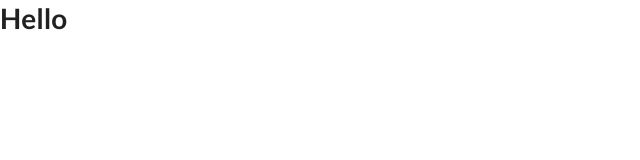
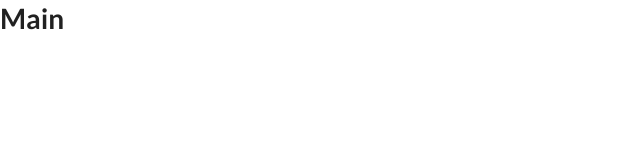
Before and after one commit to dhl1337/CodeFit, a React app: page / in a window 1280 px wide. Shown: the top 160 px of the page, without its empty margins (0-640 px from the left). Built offline with nearby package versions, Linux system fonts and the light colour scheme.

Commit message:
route is finally working

```diff
--- a/app/App.js
+++ b/app/App.js
@@ -1,9 +1,9 @@
 import React from 'react';
 import ReactDOM from 'react-dom';
-import { Router, browserHistory } from 'react-router';
+import { Router, hashHistory } from 'react-router';
 import routes from './config/routes';
 
 ReactDOM.render(
-    <Router history={browserHistory}>{routes}</Router>,
+    <Router history={hashHistory}>{routes}</Router>,
     document.getElementById('app')
 );
--- a/app/components/Main.js
+++ b/app/components/Main.js
@@ -4,7 +4,7 @@ class Main extends React.Component {
     render() {
         return (
             <div>
-                <h1>Hello</h1>
+                <h1>Main</h1>
             </div>
         )
     }
```
